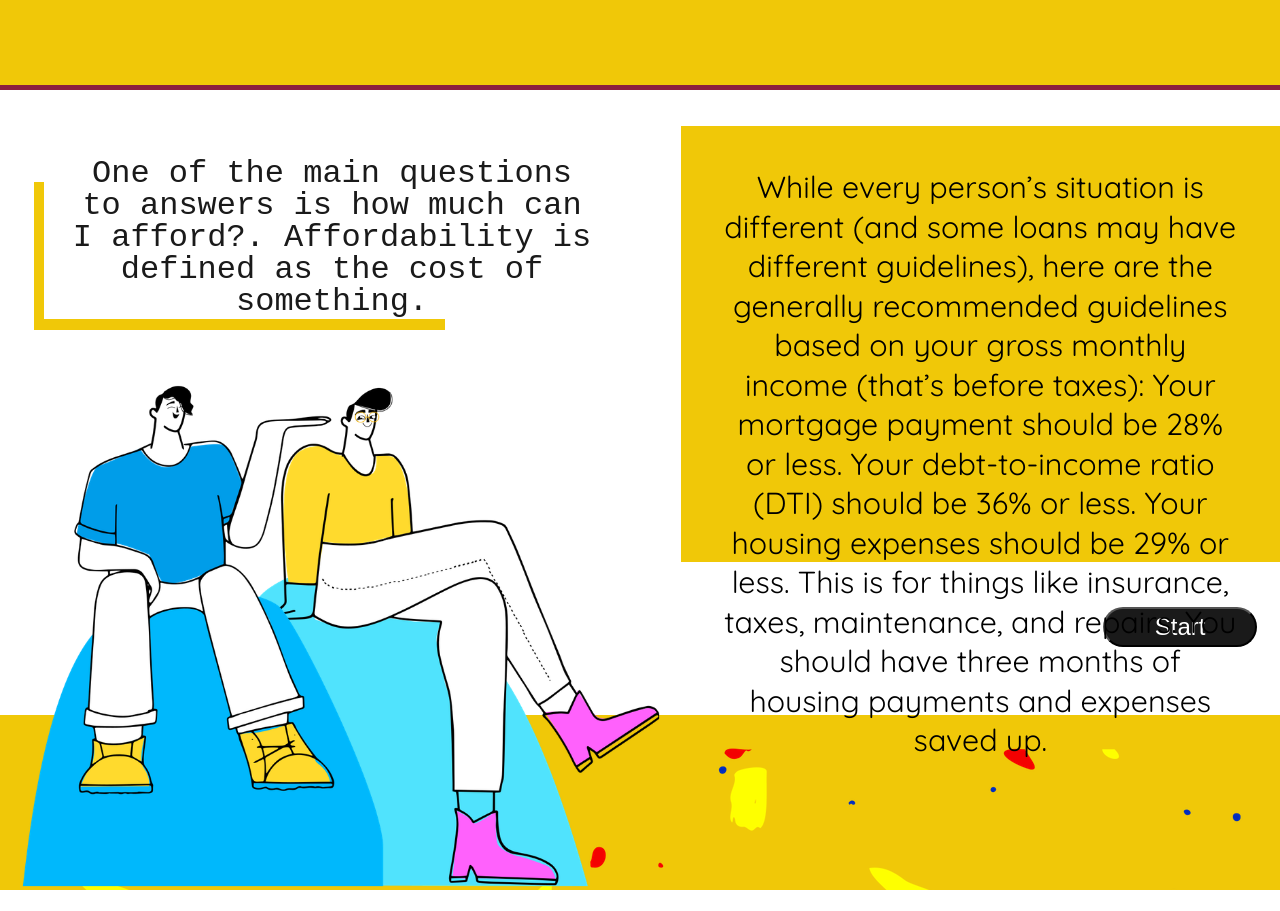
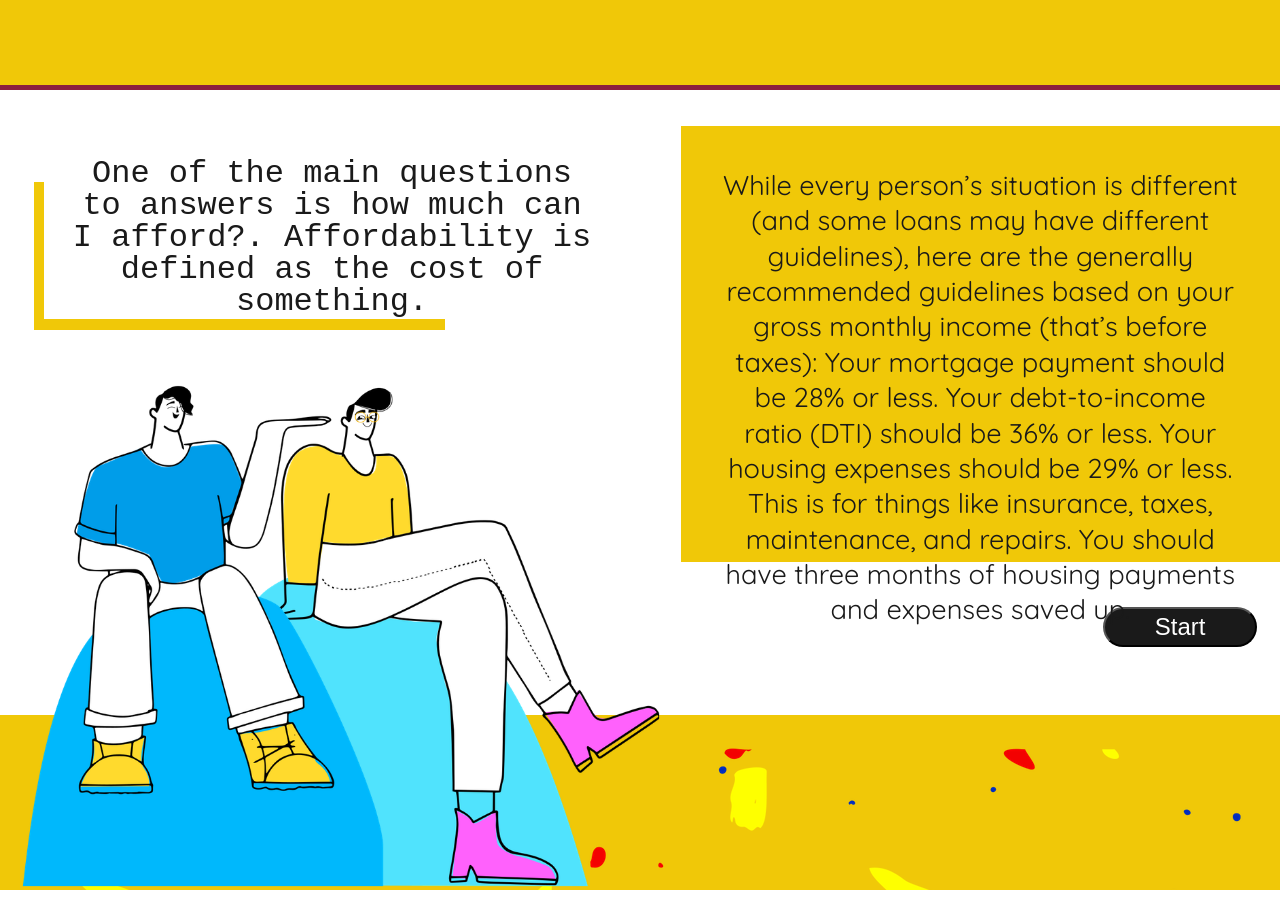
Before and after one commit to Dream-Home-PEABOT/DreamHome_FEE, a React (Create React App) app: page / in a window 1280 px wide. Shown: the part 1640-2551 px from the top of the page. Built offline with nearby package versions, Linux system fonts and the light colour scheme; no server answers; a web font is replaced by a local one.

Commit message:
Adjust font size in content container

```diff
--- a/src/components/Survey/Survey.css
+++ b/src/components/Survey/Survey.css
@@ -1,3 +1,4 @@
+
 .survey-container{
   background-color: #FFFFFF;
   height: 100vh;
@@ -60,8 +61,9 @@
   width: 90%;
   text-align: center;
   font-family: 'Quicksand', sans-serif;
-  font-size: 1.9em;
+  font-size: 1.7em;
   line-height: 1.3;
+  color: #1A1A1A
 }
 
 .img-box_1{
@@ -85,8 +87,6 @@
   align-items: center;
 }
 
-
-
 .floor-box{
   background-image: url("../../images/survey/Fancy Plants - Solo Background.png");
   background-color:#F0C808 ;
```
